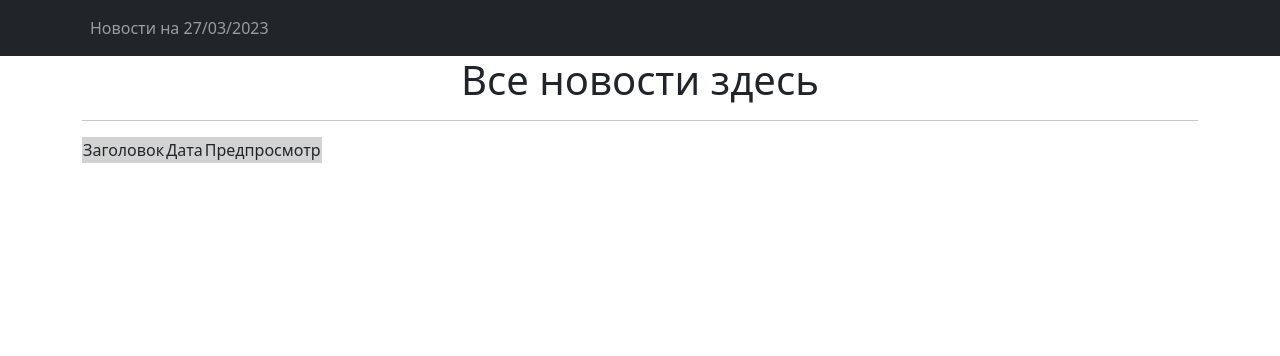
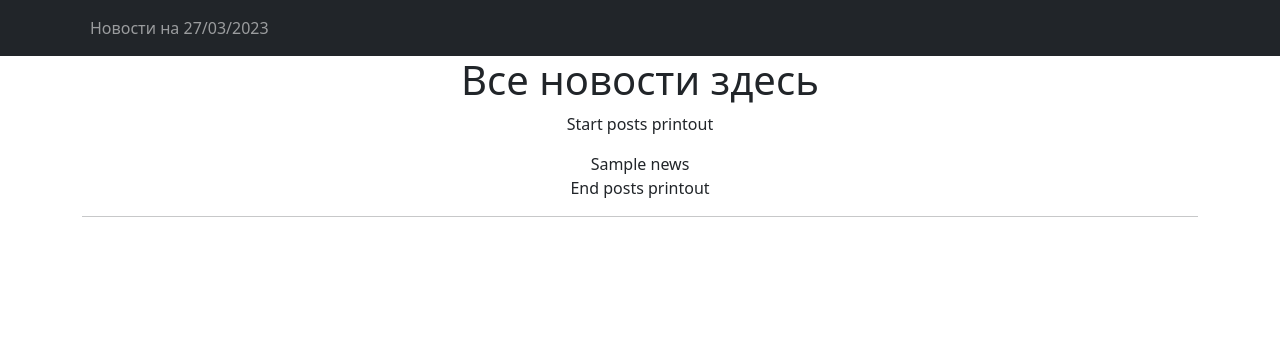
Before and after one commit to kumaradji/NewsProject, a Django app: template news_portal/templates/news-list.html in a window 1280 px wide. Shown: the top 356 px of the page. Run offline with Django 4.2, Linux system fonts and the light colour scheme; data comes from the database, SQL or seed files in the repository; both versions use the stored data as it was after the commit; the template is opened without the code that fills it: values that come from a table or form of the project are taken from there, most other values are stand-ins (such as "Sample title", 1, 10 or a date in 2020); some libraries are stand-ins or nearby versions.

Commit message:
for mentor

```diff
--- a/news_portal/news_portal/urls.py
+++ b/news_portal/news_portal/urls.py
@@ -6,5 +6,5 @@ urlpatterns = [
     path('admin/', admin.site.urls),
     path('pages/', include('django.contrib.flatpages.urls')),
 
-    path('posts/', include('news.urls')),
+    path('news_portal/', include('news.urls')),
 ]
--- a/news_portal/requirements.txt
+++ b/news_portal/requirements.txt
@@ -2,3 +2,5 @@ asgiref==3.6.0
 Django==4.1.7
 sqlparse==0.4.3
 setuptools==67.6.0
+
+django-filter~=23.1
--- a/news_portal/templates/news-list.html
+++ b/news_portal/templates/news-list.html
@@ -6,25 +6,9 @@
 
 {% block content %}
 <h1>Все новости здесь</h1>
+<p>Start posts printout</p>
+    {{ news }}
+<p>End posts printout</p>
+
 <hr>
-{% if news %}
-<table>
-    <tr class=title>
-        <td>Заголовок</td>
-        <td>Дата</td>
-        <td>Предпросмотр</td>
-<!--td-->
-<!--    </tr>-->
-
-<!--    {% for с in posts %}-->
-<!--    <tr>-->
-<!--        <td>{{c.title}}</td>-->
-<!--        <td>{{c.dateCreation}}</td>-->
-<!--        <td>{{c.text}}</td>-->
-<!--    </tr>-->
-<!--    {%endfor%}-->
-</table>
-{% else %}
-<h2>Новостей больше нет!</h2>
-{% endif %}
 {% endblock content %}
```
Also changed, not shown: news_portal/news/urls.py (+2 -9 lines), news_portal/news/views.py (+5 -9 lines), news_portal/templates/flatpages/default.html (+9 -0 lines), news_portal/templates/post_list.html (+17 -38 lines), news_portal/db.sqlite3.
